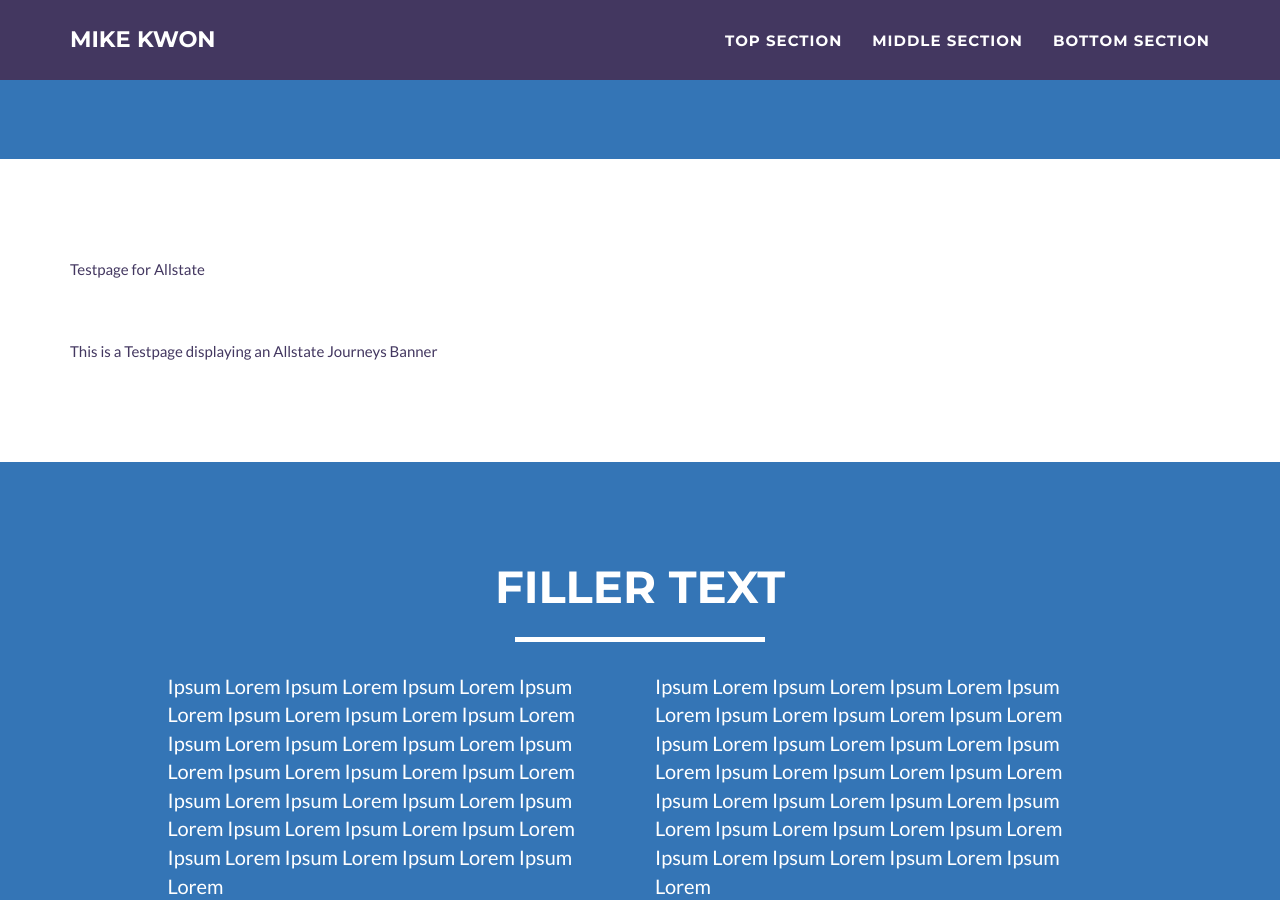
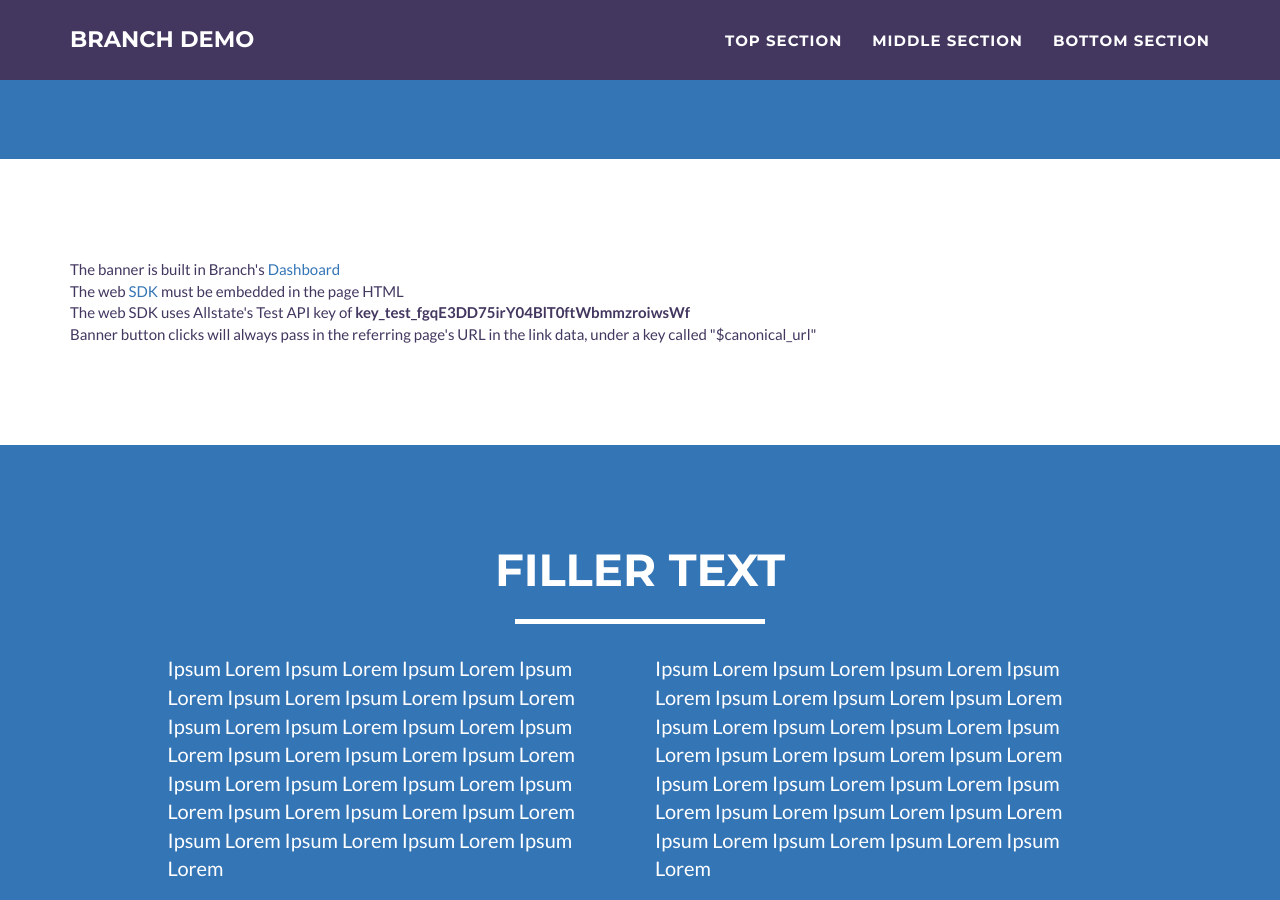
Before and after one commit to MikeKwon36/MikeKwon36.github.io, a Jekyll site: the page allstate_testpage.html, which Jekyll copies as it is, in a window 1280 px wide and 900 px high, scrolled down 340 px. Built offline with Jekyll 4.4.1, drawn with Linux system fonts in a browser that asks for light colours.

Commit message:
allstate dummy page

```diff
--- a/allstate_testpage.html
+++ b/allstate_testpage.html
@@ -3,9 +3,9 @@
     <head>
     <meta charset="utf-8">
     <meta http-equiv="X-UA-Compatible" content="IE=edge">
-    <title>AllState Test Page</title>
+    <title>Branch Demo Page</title>
     <meta name="viewport" content="width=device-width">
-    <meta name="description" content="Allstate Test Page with Branch">
+    <meta name="description" content="Branch Demo Page">
     <meta name="author" content="Mike Kwon">
     <link rel="alternate" type="application/rss+xml" title="RSS" href="/feed.xml">
 
@@ -53,7 +53,7 @@
                     <span class="icon-bar"></span>
                     <span class="icon-bar"></span>
                 </button>
-                <a class="navbar-brand" href="#page-top">Mike Kwon</a>
+                <a class="navbar-brand" href="#page-top">Branch Demo</a>
             </div>
 
             <!-- Collect the nav links, forms, and other content for toggling -->
@@ -99,9 +99,10 @@
             <div class="row">
                 <div class="col-lg-12">
                     <div class="intro-text">
-                        <span class="name">Testpage for Allstate</span>
-                        <hr class="star-light">
-                        <span class="skills">This is a Testpage displaying an Allstate Journeys Banner</span>
+                        <div class="name">The banner is built in Branch's <a href="https://dashboard.branch.io/web/journeys">Dashboard</a></div>
+                        <div class="skills">The web <a href="https://github.com/BranchMetrics/web-branch-deep-linking">SDK</a> must be embedded in the page HTML</div>
+                        <div class="skills">The web SDK uses Allstate's Test API key of <strong>key_test_fgqE3DD75irY04BlT0ftWbmmzroiwsWf</strong></div>
+                        <div class="skills">Banner button clicks will always pass in the referring page's URL in the link data, under a key called "$canonical_url"</div>
                     </div>
                 </div>
             </div>
```
